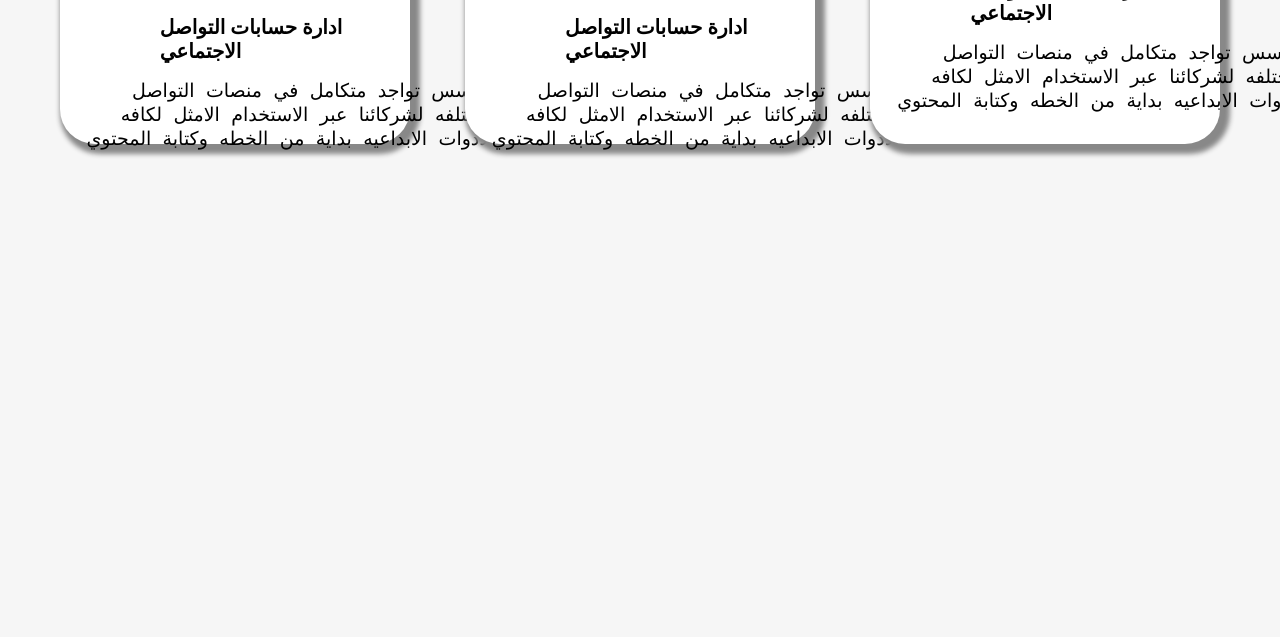
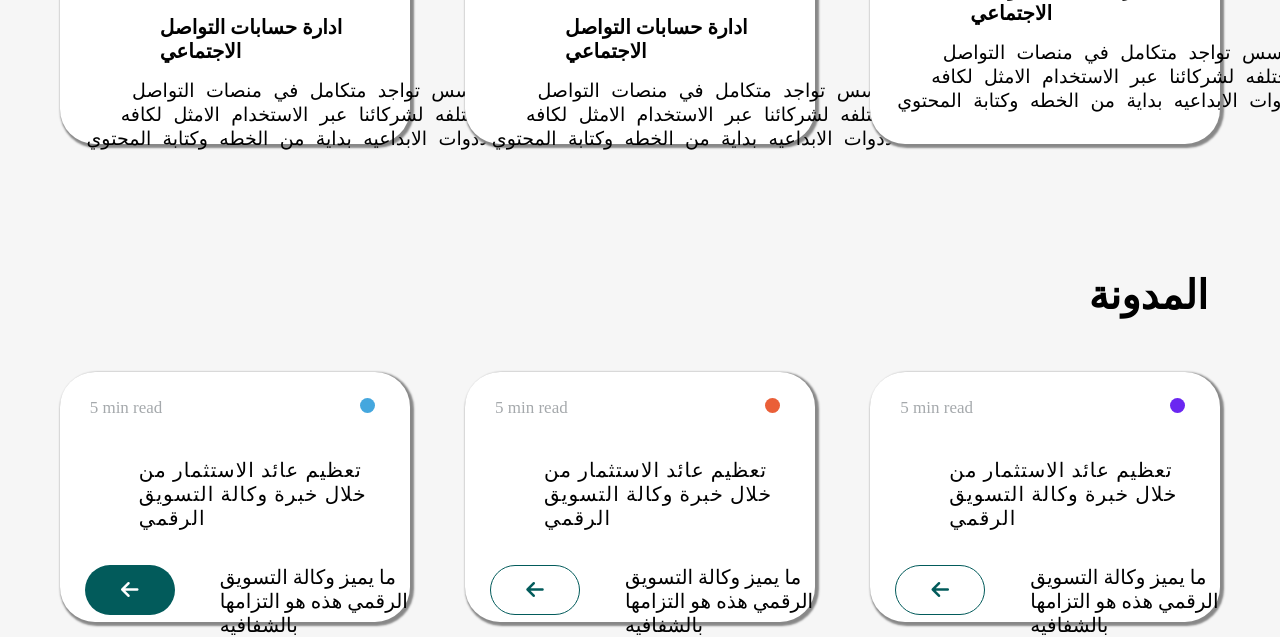
Before and after one commit to YUSEF-RAMY/AK-Media-Campany, a plain HTML site: page index.html in a window 1280 px wide. Shown: the part 1228-1865 px from the top of the page. Before the commit the page ends 1401 px from the top, so only its background shows below. Drawn offline with Linux system fonts and the light colour scheme.

Commit message:
add blog part

```diff
--- a/Style/style.css
+++ b/Style/style.css
@@ -158,6 +158,7 @@ height: 200px;
 flex-wrap: wrap;
 justify-content: space-around;
 margin-top: 200px;
+margin-bottom: 20px;
 
 }
 .frist-block{
@@ -170,7 +171,7 @@ margin-top: 200px;
     -ms-border-radius: 35px;
     -o-border-radius: 35px;
     margin: 10px 0px 40px 0px;
-    box-shadow: 5px 5px 5px 5px #888888;
+    box-shadow: 2px 2px 2px 2px #888888;
 }
 
 .frist-block > img{
@@ -188,3 +189,92 @@ font-size: 20px;
 font-size: 19px;
 margin:10px 20px 5px -110px;
 }
+
+/* end serveces part */
+
+.blog-part{
+    display: flex;
+    flex-wrap: wrap;
+    justify-content: space-around;
+    /* background-color: aqua; */
+    margin: 550px 0px 10px 0px;
+
+}
+.blog-part >div{
+    background-color: #FFFFFF;
+    width: 350px;
+    height: 250px;
+    border-radius: 35px;
+    -webkit-border-radius: 35px;
+    -moz-border-radius: 35px;
+    -ms-border-radius: 35px;
+    -o-border-radius: 35px;
+    box-shadow: 2px 2px 2px 2px #888888;
+}
+
+.point-color{
+    width: 15px;
+    height: 15px;
+    background-color: #45A7DE;
+    border-radius: 40px;
+    -webkit-border-radius: 40px;
+    -moz-border-radius: 40px;
+    -ms-border-radius: 40px;
+    -o-border-radius: 40px;
+    margin-left: 300px;
+    margin-top: 26px;
+}
+.time-read{
+    font-size: 17px;
+    margin-left: 30px;
+    margin-top: -15px;
+    color: #A5A9AC;
+}
+.pragraph{
+    font-size: 20px;
+    margin-top: 40px;
+    margin-left: 20px;
+    line-height: 1.2;
+}
+.pragraph p{
+    margin-left: 59px;
+    letter-spacing: 1.1px;
+}
+.end-contant-in-blog{
+    width: 100%;
+    height:80.5px;
+}
+.p-end-contant-in-blog{
+width: 60%;
+height: 80.5px;
+float: right;
+}
+.btn-arrow{
+width: 40%;
+height: 80.5px;
+float: left;
+display: flex;
+justify-content: center;
+align-items: center;
+
+}
+.btn-arrow button{
+    width: 90px;
+    height: 50px;
+    border-radius: 50px;
+    -webkit-border-radius: 50px;
+    -moz-border-radius: 50px;
+    -ms-border-radius: 50px;
+    -o-border-radius: 50px;
+    background-color: #025B5B;
+    border: none;
+}
+.btn-arrow button i{
+    font-size: 20px;
+    color: white;
+}
+.p-end-contant-in-blog p{
+    font-size: 20px;
+    margin-left:20px;
+    margin-top: 15px;
+}
--- a/index.html
+++ b/index.html
@@ -119,20 +119,64 @@
             الادوات الابداعيه بداية من الخطه وكتابة المحتوي
         </pre>
     </div>
-</div>
+</div><br>
+
+<!-- end serveces part -->
+<h2 style="float: right; margin-top: 450px; margin-right: 40px; font-size:40px ;">المدونة</h2>
 
 <div class="blog-part">
-    <div class="third">
+    <div class="third-part">
+        <div class="point-color"></div>
+        <div class="time-read">5 min read</div>
+        <div class="pragraph"><p>تعظيم عائد الاستثمار من خلال خبرة وكالة التسويق الرقمي</p></div>
+        <div class="end-contant-in-blog">
+            <div class="p-end-contant-in-blog">
+                <p>ما يميز وكالة التسويق الرقمي هذه هو التزامها بالشفافيه
+                </p>
+            </div>
+
+            <div class="btn-arrow">
+                <button><i class="fa-solid fa-arrow-left"></i></button>
+            </div>
+        </div>
+    </div>
+
+    <div class="second-part">
+        <div class="point-color" style="background-color: #EA5F38;"></div>
+        <div class="time-read">5 min read</div>
+        <div class="pragraph"><p>تعظيم عائد الاستثمار من خلال خبرة وكالة التسويق الرقمي</p></div>
+        <div class="end-contant-in-blog">
+            <div class="p-end-contant-in-blog">
+                <p>ما يميز وكالة التسويق الرقمي هذه هو التزامها بالشفافيه
+                </p>
+            </div>
+
+            <div class="btn-arrow">
+                <button style="background-color: white; border: #025B5B 1px solid;"><i style="color: #025B5B;" class="fa-solid fa-arrow-left"></i></button>
+            </div>
+        </div>
+
 
     </div>
 
-    <div class="second">
+    <div class="first-part">
+        <div class="point-color" style="background-color: #6A26F1;"></div>
+        <div class="time-read">5 min read</div>
+        <div class="pragraph"><p>تعظيم عائد الاستثمار من خلال خبرة وكالة التسويق الرقمي</p></div>
+        <div class="end-contant-in-blog">
+            <div class="p-end-contant-in-blog">
+                <p>ما يميز وكالة التسويق الرقمي هذه هو التزامها بالشفافيه
+                </p>
+            </div>
 
-    </div>
+            <div class="btn-arrow">
+                <button style="background-color: white; border: #025B5B 1px solid;"><i style="color: #025B5B;" class="fa-solid fa-arrow-left"></i></button>
+            </div>
+        </div>
 
-    <div class="frist">
 
     </div>
 </div>
+
 </body>
 </html>
```
